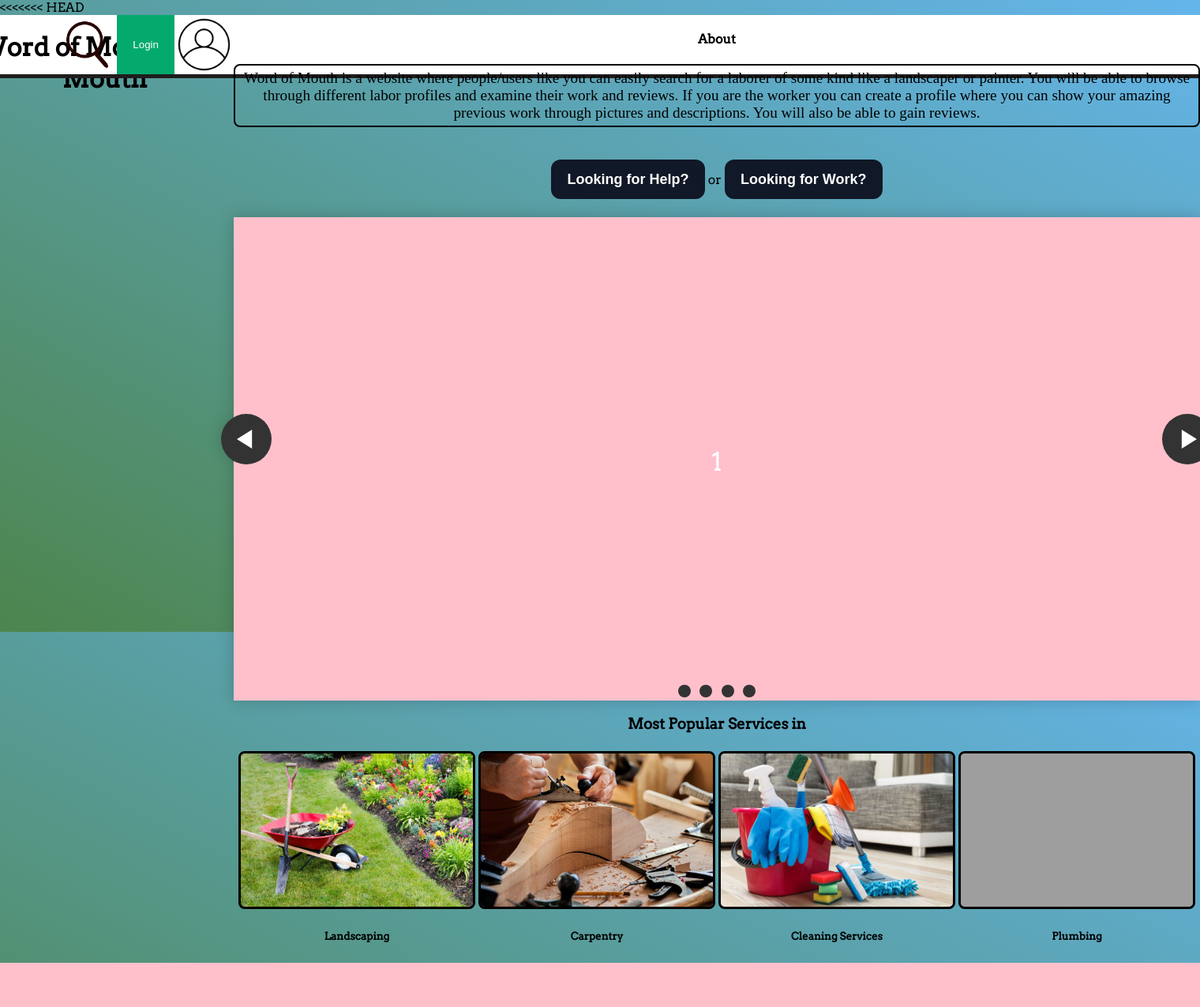
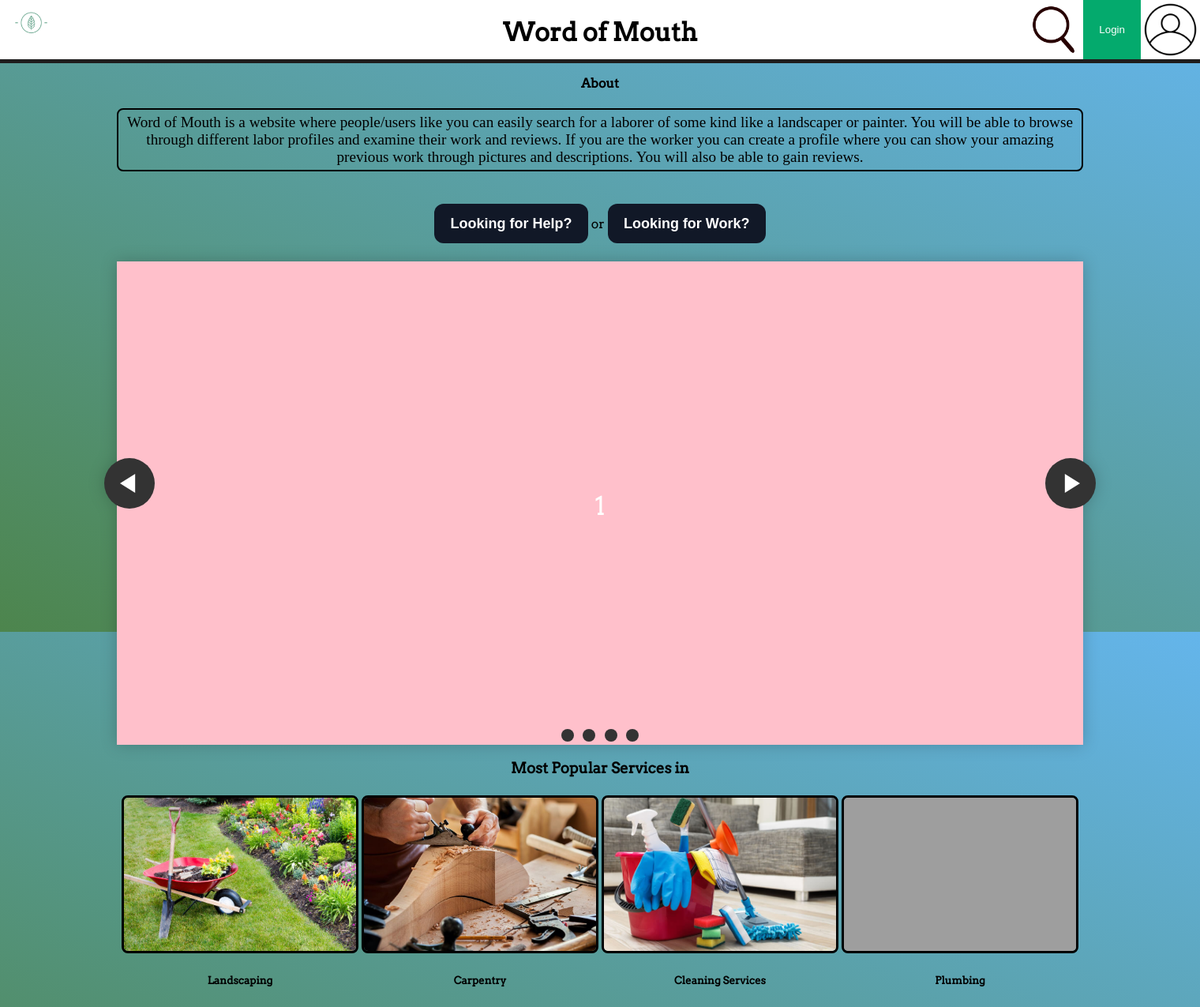
Before and after one commit to FS-CSCI150-F21/FS-CSCI150-F21-Team4, a Flask app: page / in a window 1520 px wide. Shown: the whole page at 79% size. Before the commit the page ends 1219 px from the top, so only its background shows below. Run offline with Flask 2, Linux system fonts and the light colour scheme; grey boxes are pictures that could not be loaded.

Commit message:
fixing base.html merge

```diff
--- a/application.py
+++ b/application.py
@@ -29,15 +29,6 @@ def save_picture(form_picture):
     i.save(picture_path)
 
     return picture_fn
-
-@application.route("/login/", methods = ["POST", "GET"])
-def login():
-    if request.method == "POST":
-        user = request.form['uname']
-        psw = request.form['psw']
-        return redirect(url_for("user", usr = user))
-    else:
-        return render_template("login.html")
 
 @application.route('/register', methods = ['POST', 'GET'])
 def register():
--- a/templates/base.html
+++ b/templates/base.html
@@ -169,19 +169,6 @@
         {% block head %}{% endblock %}
     </head>
     <body>
-<<<<<<< HEAD
-        <div  id = "topBar" >
-         <a href = "{{url_for('landingPage')}}" >  <img id = "logo" src = "/static/Images/logo1.png"/></a>
-            <div><h1>Word of Mouth</h1></div>
-            <div id = "topBarUtil">
-                <div id = "searchIconContainer">
-                 <a href = "{{ url_for('resultsPage') }}">  <img src = "/static/Images/search.png" id = "searchIcon" height = "100%" /> </a>
-                    <!-- <svg id = "searchIcon" viewBox="0 -3 100 100" xmlns="http://www.w3.org/2000/svg" fill-rule="evenodd" clip-rule="evenodd"><path d="M15.853 16.56c-1.683 1.517-3.911 2.44-6.353 2.44-5.243 0-9.5-4.257-9.5-9.5s4.257-9.5 9.5-9.5 9.5 4.257 9.5 9.5c0 2.442-.923 4.67-2.44 6.353l7.44 7.44-.707.707-7.44-7.44zm-6.353-15.56c4.691 0 8.5 3.809 8.5 8.5s-3.809 8.5-8.5 8.5-8.5-3.809-8.5-8.5 3.809-8.5 8.5-8.5z"/></svg> -->
-                </div>
-                <div id = "profileThumbnailContainer">
-                   <a href = "{{url_for('profile')}}"> <img src = "/static/Images/userIcon.png" id = "userIcon" height = "100%" /> </a>
-            </div>
-=======
       <div  id = "topBar" >
         <div id = "logoContainer">
           <a href = "{{url_for('landingPage')}}" >  <img id = "logo" src = "/static/Images/logo1.png"/></a>
@@ -226,7 +213,6 @@
             <div class="container" style="background-color:#f1f1f1">
               <button type="button" onclick="document.getElementById('id01').style.display='none'" class="cancelbtn">Cancel</button>
               <span class="psw">Forgot <a href="#">password?</a></span>
->>>>>>> 830dc12d77c0dffbc6fa1afc0d2d072291d9d047
             </div>
             </form>
           </div>
--- a/templates/profileEdit.html
+++ b/templates/profileEdit.html
@@ -18,8 +18,6 @@
         <input type = "text" for = "labor">
         <label for = "image">Profile Pic</label>
         <button type = "btn" id = "Pic">upload</button>
-
-
     </Form>
 </body>
 </html>
```
